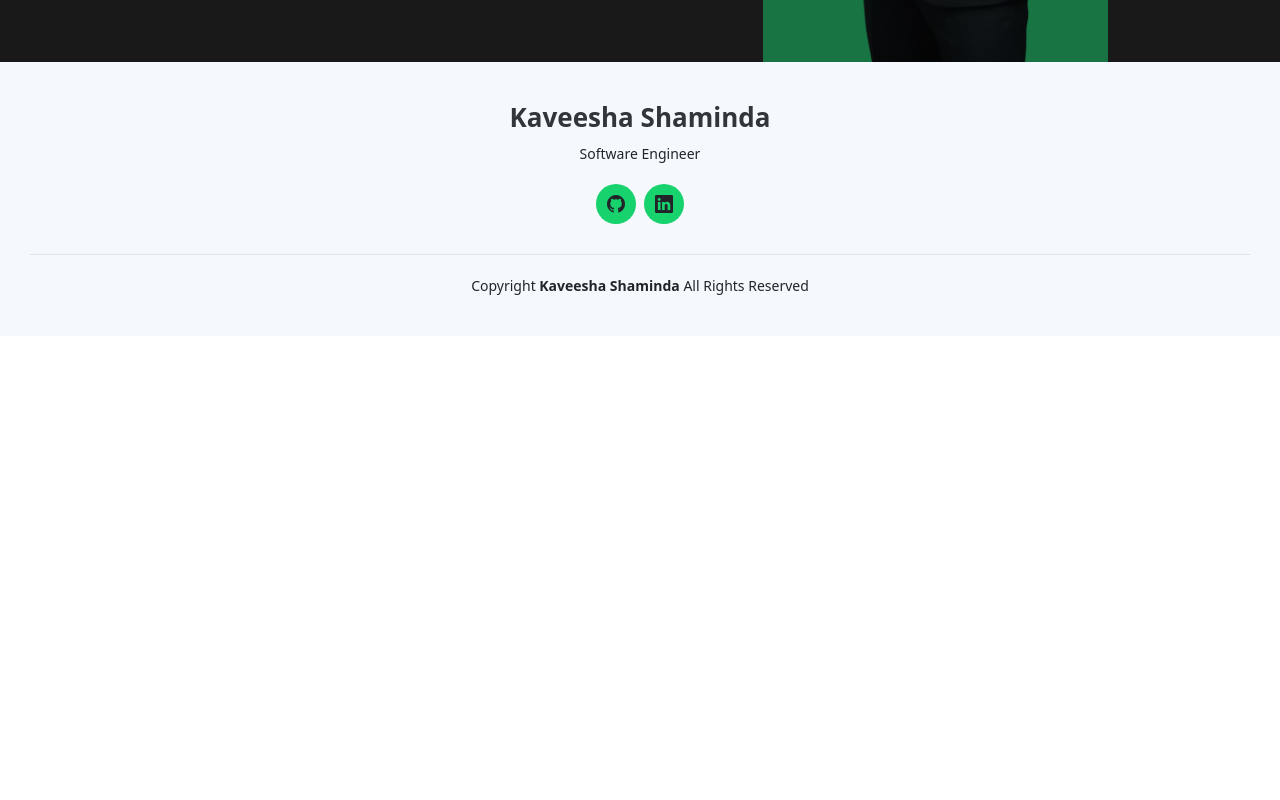
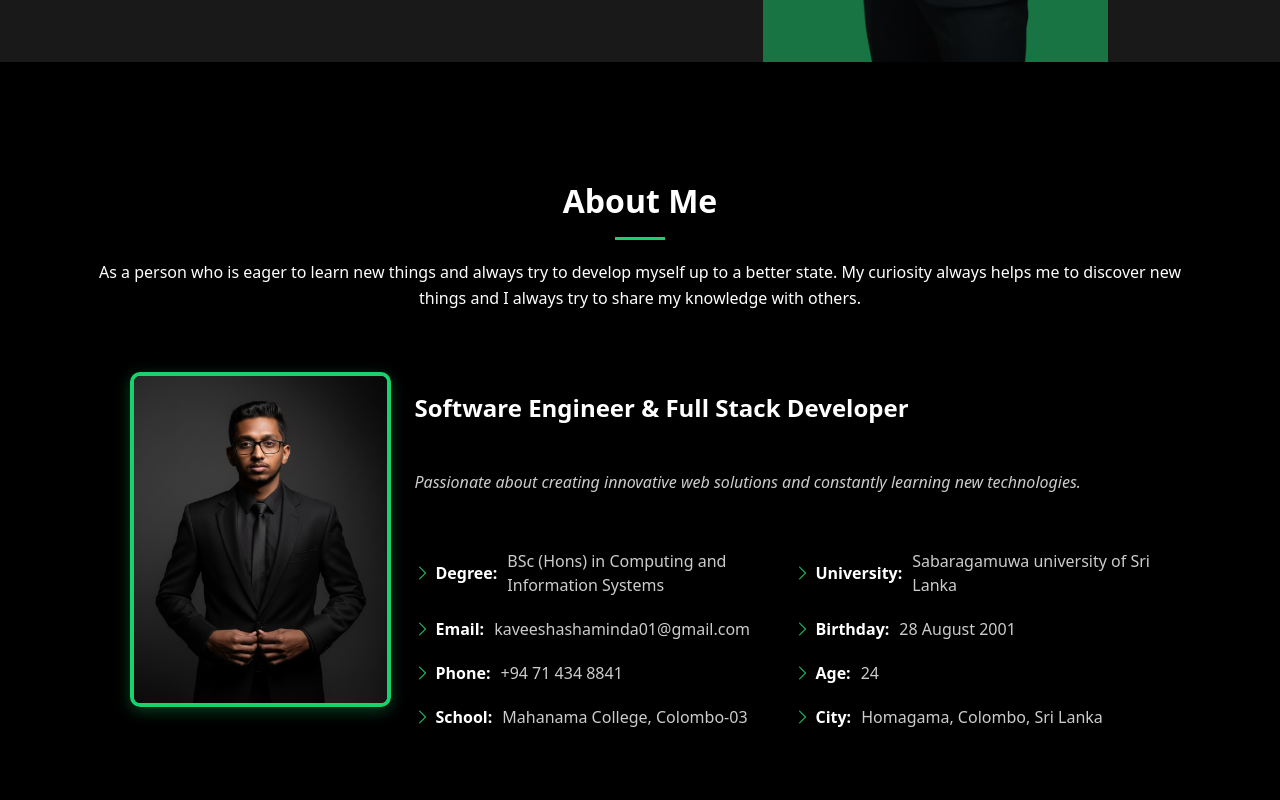
Before and after one commit to KKShaminda/My_Portfolio, a React (Vite) app in the folder my-portfolio/: page / in a window 1280 px wide. Shown: the part 660-1460 px from the top of the page. Before the commit the page ends 996 px from the top, so only its background shows below. Built offline with nearby package versions, Linux system fonts and the light colour scheme.

Commit message:
add about section

```diff
--- a/my-portfolio/src/App.jsx
+++ b/my-portfolio/src/App.jsx
@@ -2,6 +2,7 @@ import React from 'react'
 import Header from './components/Header.jsx'
 import Footer from './components/Footer.jsx'
 import Hero from './components/Hero.jsx'
+import About from './components/About.jsx'
 import './App.css'
 
 function App() {
@@ -12,6 +13,7 @@ function App() {
       <div>
         <Header />
         <Hero />
+        <About />
         <Footer/>
       </div>
 
--- /dev/null
+++ b/my-portfolio/src/components/About.jsx
@@ -0,0 +1,57 @@
+import React from 'react';
+import '../styles/About.css';
+
+function About() {
+  return (
+    <section id="about" className="about section">
+      <div className="container section-title" data-aos="fade-up">
+        <h2>About Me</h2>
+        <p>
+          As a person who is eager to learn new things and always try to develop myself up to a better state.
+          My curiosity always helps me to discover new things and I always try to share my knowledge with others.
+        </p>
+      </div>
+
+      <div className="container" data-aos="fade-up" data-aos-delay="100">
+        <div className="row gy-4 justify-content-center">
+          <div className="col-lg-3">
+            <img src="/assets/img/Kaveesha_front.png" className="img-fluid" alt="Profile" />
+          </div>
+          <div className="col-lg-8 content">
+            <h2>Software Engineer &amp; Full Stack Developer</h2>
+            <p className="fst-italic py-3">
+              Passionate about creating innovative web solutions and constantly learning new technologies.
+            </p>
+            <div className="row">
+              <div className="col-lg-6">
+                <ul>
+                  <li><i className="bi bi-chevron-right"></i> <strong>Degree:</strong> <span>BSc (Hons) in Computing and Information Systems</span></li>
+                  <li><i className="bi bi-chevron-right"></i> <strong>Email:</strong> <span>kaveeshashaminda01@gmail.com</span></li>
+                  <li><i className="bi bi-chevron-right"></i> <strong>Phone:</strong> <span>+94 71 434 8841</span></li>
+                  <li><i className="bi bi-chevron-right"></i> <strong>School:</strong> <span>Mahanama College, Colombo-03</span></li>
+                </ul>
+              </div>
+              <div className="col-lg-6">
+                <ul>
+
+                  <li><i className="bi bi-chevron-right"></i> <strong>University:</strong> <span>Sabaragamuwa university of Sri Lanka</span></li>
+                  <li><i className="bi bi-chevron-right"></i> <strong>Birthday:</strong> <span>28 August 2001</span></li>
+                  <li><i className="bi bi-chevron-right"></i> <strong>Age:</strong> <span>24</span></li>
+                  <li><i className="bi bi-chevron-right"></i> <strong>City:</strong> <span>Homagama, Colombo, Sri Lanka</span></li>
+                </ul>
+              </div>
+            </div>
+            {/* <p className="py-3">
+              Currently pursuing my degree in CIS at Sabaragamuwa University of Sri Lanka.
+              I have hands-on experience in full-stack development using modern frameworks like Angular, React,
+              and backend technologies including .Net and Node.js. I'm passionate about building scalable
+              applications and solving complex problems.
+            </p> */}
+          </div>
+        </div>
+      </div>
+    </section>
+  );
+}
+
+export default About;
--- /dev/null
+++ b/my-portfolio/src/styles/About.css
@@ -0,0 +1,108 @@
+.about {
+  --accent-color: #18d26e;
+  background-color: #000000;
+  color: #ffffff;
+  padding: 60px 0;
+}
+
+.about .content h2 {
+  font-weight: 700;
+  font-size: 24px;
+  color: #ffffff;
+}
+
+.about .content {
+  display: flex;
+  flex-direction: column;
+  justify-content: space-evenly;
+  min-height: 400px;
+}
+
+.about .content ul {
+  list-style: none;
+  padding: 0;
+}
+
+.about .content ul li {
+  margin-bottom: 20px;
+  display: flex;
+  align-items: center;
+  color: #ffffff;
+}
+
+.about .content ul strong {
+  margin-right: 10px;
+  color: #ffffff;
+}
+
+.about .content ul span {
+  color: #cccccc;
+}
+
+.about .content ul i {
+  font-size: 16px;
+  margin-right: 5px;
+  color: var(--accent-color);
+  line-height: 0;
+}
+
+.about .content p {
+  color: #cccccc;
+}
+
+.about .content p:last-child {
+  margin-bottom: 0;
+}
+
+.section-title {
+  text-align: center;
+  padding-bottom: 60px;
+  padding-top: 60px;
+  position: relative;
+}
+
+.section-title h2 {
+  font-size: 32px;
+  font-weight: bold;
+  margin-bottom: 20px;
+  padding-bottom: 20px;
+  position: relative;
+  color: #ffffff;
+}
+
+.section-title p {
+  color: #cccccc;
+  font-size: 16px;
+  line-height: 1.6;
+}
+
+.about .img-fluid {
+  border: 4px solid var(--accent-color);
+  border-radius: 10px;
+  background-color: rgba(24, 210, 110, 0.1);
+  box-shadow: 0 4px 15px rgba(24, 210, 110, 0.3);
+  transition: all 0.3s ease;
+}
+
+.about .img-fluid:hover {
+  transform: scale(1.05);
+  box-shadow: 0 6px 20px rgba(24, 210, 110, 0.5);
+}
+
+.section-title h2:after {
+  content: "";
+  position: absolute;
+  display: block;
+  width: 50px;
+  height: 3px;
+  background: var(--accent-color);
+  left: 0;
+  right: 0;
+  bottom: 0;
+  margin: auto;
+}
+
+.section-title p {
+  margin-bottom: 0;
+  color: color-mix(in srgb, var(--default-color), transparent 40%);
+}
```
